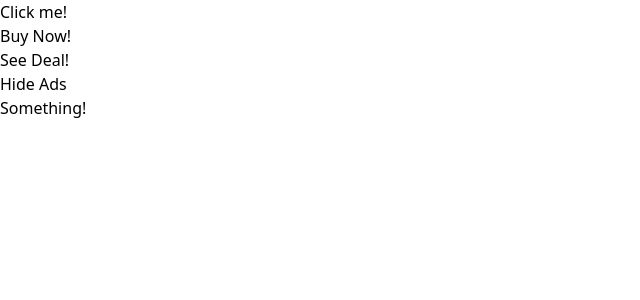
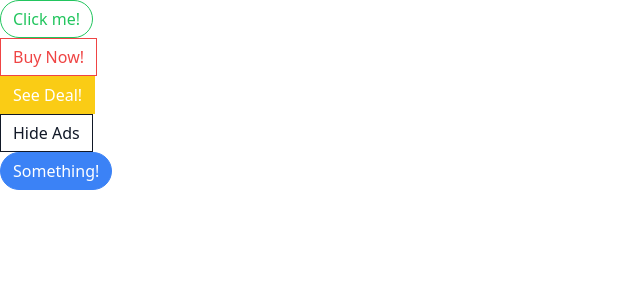
Before and after one commit to lhpdev/comps, a React (Create React App) app: page / in a window 1280 px wide. Shown: the top 300 px of the page, without its empty margins (0-640 px from the left). Built offline with nearby package versions, Linux system fonts and the light colour scheme.

Commit message:
Update button component to render styling based on button type

```diff
--- a/package.json
+++ b/package.json
@@ -6,10 +6,12 @@
     "@testing-library/jest-dom": "^5.17.0",
     "@testing-library/react": "^13.4.0",
     "@testing-library/user-event": "^13.5.0",
+    "classnames": "^2.5.1",
     "prop-types": "^15.8.1",
     "react": "^18.3.1",
     "react-dom": "^18.3.1",
     "react-scripts": "5.0.1",
+    "tailwind-merge": "^2.5.4",
     "web-vitals": "^2.1.4"
   },
   "scripts": {
--- a/src/App.js
+++ b/src/App.js
@@ -4,19 +4,19 @@
   return (
     <div>
       <div>
-        <Button primary success>Click me!</Button>
+        <Button success rounded outline>Click me!</Button>
       </div>
       <div>
-        <Button>Buy Now!</Button>
+        <Button danger outline>Buy Now!</Button>
       </div>
       <div>
-        <Button>See Deal!</Button>
+        <Button warning>See Deal!</Button>
       </div>
       <div>
-        <Button>Hide Ads</Button>
+        <Button secondary outline>Hide Ads</Button>
       </div>
       <div>
-        <Button>Something!</Button>
+        <Button primary rounded>Something!</Button>
       </div>
     </div>
   );
--- a/src/Button.js
+++ b/src/Button.js
@@ -1,4 +1,5 @@
-import PropTypes from 'prop-types';
+import className from 'classnames';
+import { twMerge } from 'tailwind-merge';
 
 function Button( {
 	children,
@@ -10,7 +11,24 @@
 	outline,
 	rounded,
 }) {
-	return <button>{children}</button>
+	const classes = twMerge(
+    className('px-3 py-1.5 border', {
+      'border-blue-500 bg-blue-500 text-white': primary,
+      'border-gray-900 bg-gray-900 text-white': secondary,
+      'border-green-500 bg-green-500 text-white': success,
+      'border-yellow-400 bg-yellow-400 text-white': warning,
+      'border-red-500 bg-red-500 text-white': danger,
+      'rounded-full': rounded,
+      'bg-white': outline,
+      'text-blue-500': outline && primary,
+      'text-gray-900': outline && secondary,
+      'text-green-500': outline && success,
+      'text-yellow-400': outline && warning,
+      'text-red-500': outline && danger
+    })
+  );
+
+	return <button className={classes}>{children}</button>
 }
 
 Button.propTypes = {
```
Also changed, not shown: 1 other file (tests, documents, lock files or other folders).
